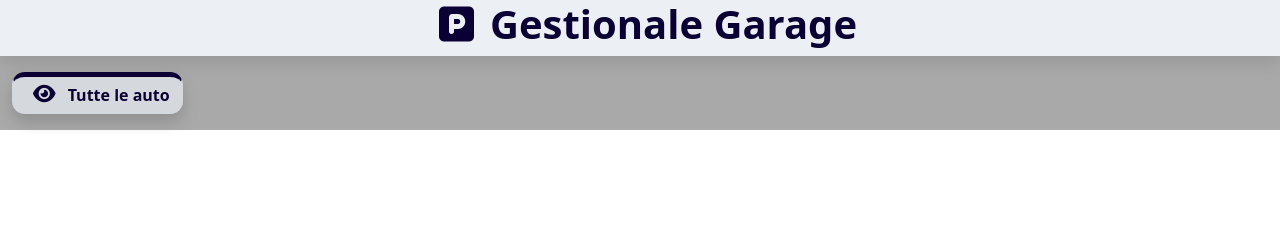
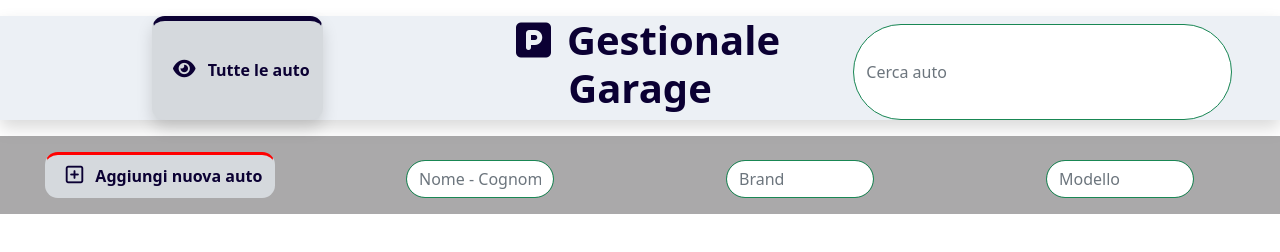
Before and after one commit to MarcoMusa/Gestionale-garage, a plain HTML site: page index.html in a window 1280 px wide. Drawn offline with nearby package versions, Linux system fonts and the light colour scheme.

Commit message:
custom gestionale

```diff
--- a/index.html
+++ b/index.html
@@ -27,19 +27,9 @@
     <title>Gestionale garage</title>
   </head>
   <body>
-    <div class="container-fluid bg-nav px-5 shadow">
+    <div class="container-fluid bg-nav px-5 shadow mt-3 mb-3">
       <div class="row">
-        <div class="col-12">
-          <h1 class="text-center text-blu fs-1 fw-bold">
-            <i class="fas fa-parking px-3 text-blu fs-1"></i>Gestionale Garage
-          </h1>
-        </div>
-      </div>
-    </div>
-
-    <div class="container-fluid bg-link py-3">
-      <div class="row">
-        <div class="col-3">
+        <div class="col-4 d-flex justify-content-center">
           <button
             id="btnShowGarage"
             class="btn btn-black shadow fw-bolder btn-custom text-blu"
@@ -47,44 +37,41 @@
             <i class="fas fa-eye fs-5 px-2"></i> Tutte le auto
           </button>
         </div>
-        <div class="col-3"></div>
-        <div class="col-3"></div>
-        <div class="col-3"></div>
+        <div class="col-4 d-flex justify-content-center">
+          <h1 class="text-center text-blu fs-1 fw-bold">
+            <i class="fas fa-parking px-3 text-blu fs-1"></i>Gestionale Garage
+          </h1>
+        </div>
+        <div class="col-4 d-flex justify-content-center">
+          <input
+            placeholder="Cerca auto"
+            id="inputSearch"
+            class="form-control rounded-pill mt-2 border-success"
+            type="text"
+          />
+        </div>
       </div>
     </div>
 
-    <!--
-    <div class="container shadow bg-custom bg-comand border-custom mt-3">
+    <div class="container-fluid bg-link py-3">
       <div class="row">
-        <div class="col-6 d-flex justify-content-center py-4">
+        <div class="col-3 d-flex justify-content-center">
           <button
-            id="btnShowGarage"
-            class="btn btn-black shadow fw-bolder btn-custom text-white"
+            id="addBtnCar"
+            class="btn btn-custom text-blu fw-bolder border-btnAdd"
           >
-            <i class="fas fa-eye px-1 fs-5 px-2"></i> Tutte le auto
+            <i class="far fa-plus-square fs-5 px-2"></i> Aggiungi nuova auto
           </button>
         </div>
-        <div class="col-6 d-flex justify-content-center py-4">
+        <div class="col-3 d-flex justify-content-center">
           <input
-            placeholder="Cerca auto"
-            id="inputSearch"
+            placeholder="Nome - Cognome"
+            id="inputName"
             class="form-control w-50 rounded-pill mt-2 border-success"
             type="text"
           />
         </div>
-      </div>
-      <hr />
-      <div class="col-12">
-        <div class="row">
-          <div class="col-3 d-flex justify-content-center py-4">
-            <button
-              id="addBtnCar"
-              class="btn btn-custom text-white fw-bolder border-btnAdd"
-            >
-              <i class="far fa-plus-square fs-5 px-2"></i> Aggiungi nuova auto
-            </button>
-          </div>
-          <div class="col-3 d-flex justify-content-center py-4">
+        <div class="col-3 d-flex justify-content-center">
           <input
             placeholder="Brand"
             id="inputBrand"
@@ -92,7 +79,7 @@
             type="text"
           />
         </div>
-          <div class="col-3 d-flex justify-content-center py-4">
+        <div class="col-3 d-flex justify-content-center">
           <input
             placeholder="Modello"
             id="inputModel"
@@ -100,23 +87,12 @@
             type="text"
           />
         </div>
-          <div class="col-3 d-flex justify-content-center py-4">
-            <input
-              placeholder="Nome - Cognome"
-              id="inputName"
-              class="form-control w-50 rounded-pill mt-2 border-success"
-              type="text"
-            />
       </div>
     </div>
-      </div>
-    </div>
-
 
     <div class="container">
       <div id="carsWrapper" class="row"></div>
     </div>
-
 
     <script src="./main.js"></script>
 
```
Lines whose indentation alone changed are shown as unchanged.
